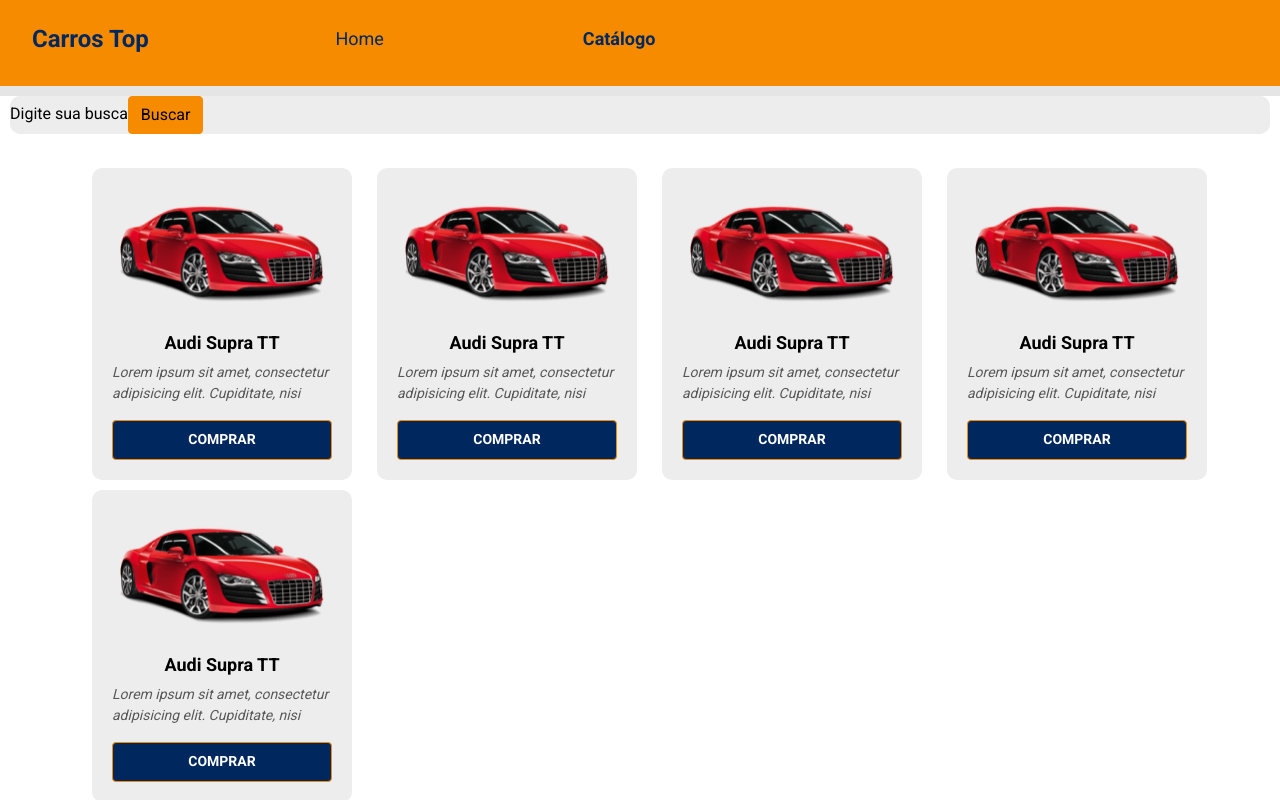
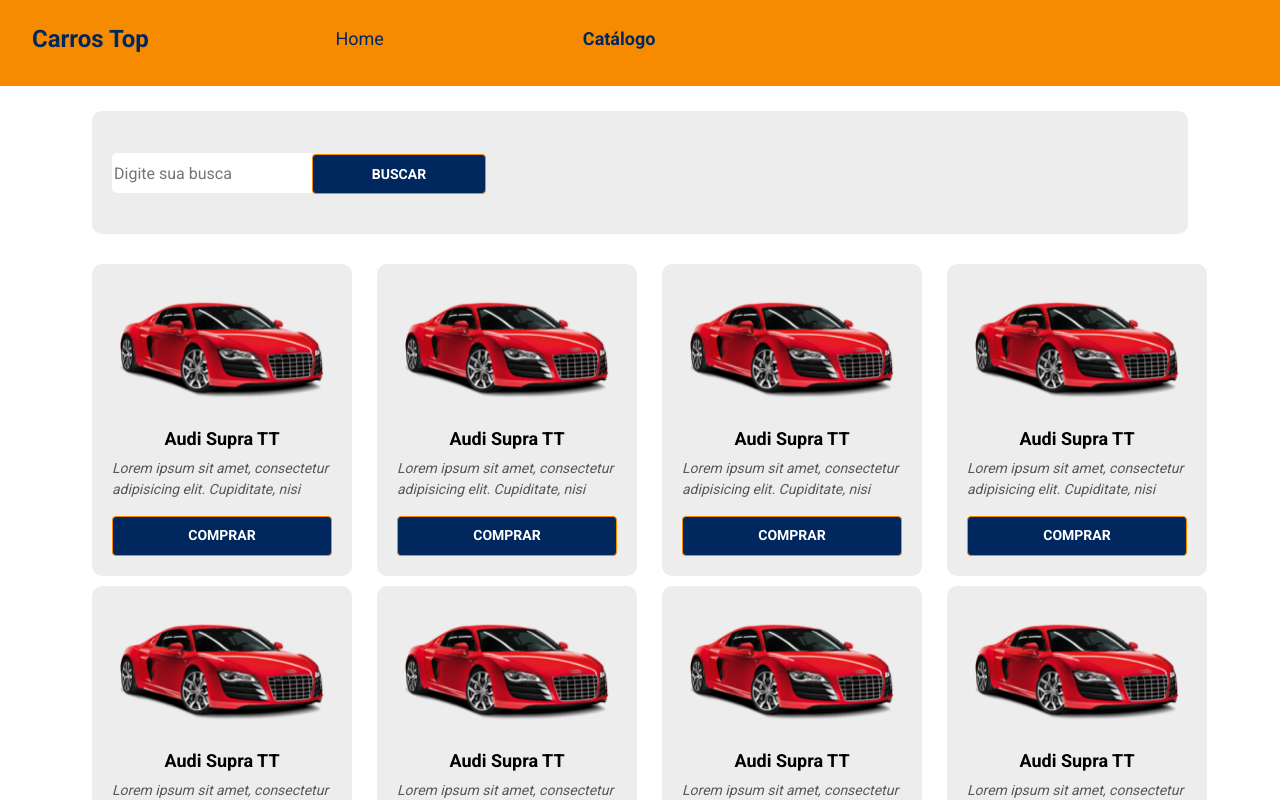
Before and after one commit to janaite/devsuperior-desafio-layout, a React (Create React App) app: page /catalog in a window 1280 px wide. Shown: the top 800 px of the page. Built offline with nearby package versions, Linux system fonts and the light colour scheme.

Commit message:
catalog search (incomplete)

```diff
--- a/src/pages/Catalog/index.tsx
+++ b/src/pages/Catalog/index.tsx
@@ -5,13 +5,25 @@ import './styles.css';
 const Catalog = () => {
   return (
     <div className="catalog-container">
-      <div className="catalog-search-container">
-        Digite sua busca
-        <button className="btn btn-primary">Buscar</button>
-      </div>
-      <div className="catalog-card-container">
-        <div className="container my-4">
+      <div className="container my-4">
+        <div className="catalog-search-container">
+          <input type="text" placeholder="Digite sua busca"/>
+          <button className="btn btn-primary">Buscar</button>
+        </div>
+        <div className="catalog-card-container">
           <div className="row">
+            <div className="col-12 col-sm-6 col-lg-4 col-xl-3">
+              <ProductCard />
+            </div>
+            <div className="col-12 col-sm-6 col-lg-4 col-xl-3">
+              <ProductCard />
+            </div>
+            <div className="col-12 col-sm-6 col-lg-4 col-xl-3">
+              <ProductCard />
+            </div>
+            <div className="col-12 col-sm-6 col-lg-4 col-xl-3">
+              <ProductCard />
+            </div>
             <div className="col-12 col-sm-6 col-lg-4 col-xl-3">
               <ProductCard />
             </div>
--- a/src/pages/Catalog/styles.css
+++ b/src/pages/Catalog/styles.css
@@ -1,15 +1,52 @@
 .catalog-container {
   background-color: white;
+  border: 1px solid white; /* bugfix */
 }
 
 .catalog-search-container {
   background: #ededed;
   border-radius: 10px;
-  margin: 10px 10px 10px 10px;
+  margin: 10px 10px 30px 10px;
+  height: 86px;
+}
+
+.catalog-search-container input {
+  height: 40px;
+  border-radius: 5px 0 0 5px;
+  border-style: none;
+  margin-top: 22px;
+  margin-left: 10px;
+  min-width: 200px;
+  max-width: 584px;
+}
+
+.catalog-search-container button {
+  height: 40px;
+  width: 77px;
+  color: white;
+  font-size: 14px;
+  font-weight: 700;
+  text-transform: uppercase;
+  background-color: #00285F;
 }
 
 .catalog-card-container {
-    display: flex;
-    flex-direction: column;
-    flex-wrap: wrap;
+  display: flex;
+  flex-direction: column;
+  flex-wrap: wrap;
 }
+
+@media (min-width: 576px) {
+  .catalog-search-container {
+    height: 123px;
+  }
+
+  .catalog-search-container input {
+    margin-top: 42px;
+    margin-left: 20px;
+  }
+
+  .catalog-search-container button {
+    width: 174px;
+  }
+}
```
